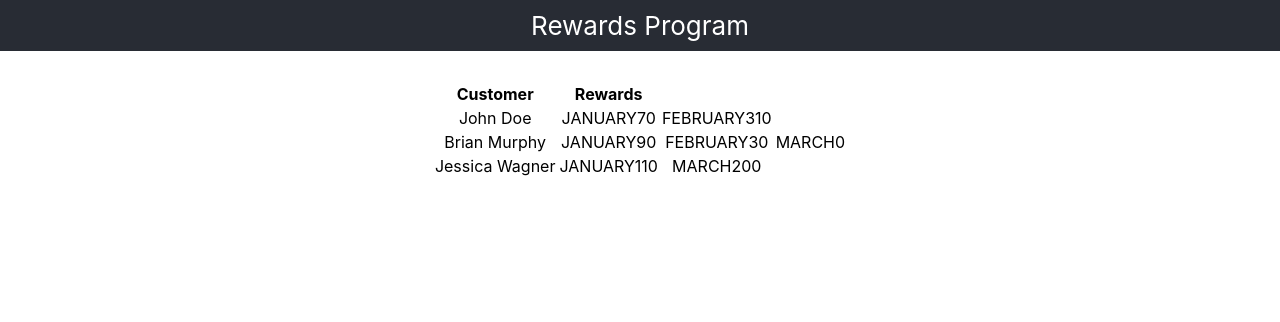
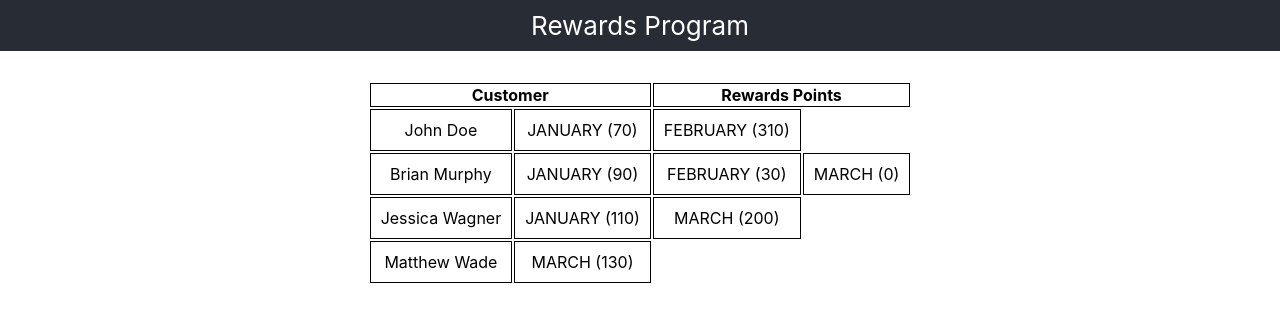
Before and after one commit to chasethesky79/rewards-points-program, a React (Create React App) app: page / in a window 1280 px wide. Shown: the top 322 px of the page. Built offline with nearby package versions, Linux system fonts and the light colour scheme.

Commit message:
rewards-program-calculator
Applied CSS styling to the rewards table

```diff
--- a/public/assets/data.json
+++ b/public/assets/data.json
@@ -48,5 +48,10 @@
     "customerName": "Jessica Wagner",
     "transactionMonth": "MARCH",
     "transactionAmt": 140
+  },
+  {
+    "customerName": "Matthew Wade",
+    "transactionMonth": "MARCH",
+    "transactionAmt": 140
   }
 ]
--- a/src/components/CustomerPointsSummary.tsx
+++ b/src/components/CustomerPointsSummary.tsx
@@ -1,23 +1,22 @@
 import { ICustomerPointsSummaryProps } from "../models/rewards-models";
-import { RewardsTableWrapper, RewardsTableHeaderWrapper } from '../styled-components/styled-components';
+import { RewardsTableWrapper, RewardsTableHeaderWrapper, RewardsTableColumnWrapper } from '../styled-components/styled-components';
+import '../components/Rewards.css'
 
 export const CustomerPointsSummary: React.FC<ICustomerPointsSummaryProps> = ({ customerPointsSummary }: ICustomerPointsSummaryProps) => {
     return (
-        <RewardsTableWrapper>
-            <table className="table table-hover">
+            <RewardsTableWrapper>
             <tbody>
                 <tr>
-                <RewardsTableHeaderWrapper>Customer</RewardsTableHeaderWrapper>
-                <RewardsTableHeaderWrapper>Rewards</RewardsTableHeaderWrapper>
+                <th colSpan={2} className='rewards-table-header'>Customer</th>
+                <th colSpan={2} className='rewards-table-header'>Rewards Points</th>
                 </tr>
-                {Object.entries(customerPointsSummary).map(([key, value ]) => (
+                {Object.entries(customerPointsSummary).map(([ key, value ]) => (
                 <tr className="table-row">
-                    <td key={`tablevalue-${key}`}>{key}</td>
-                    {Object.entries(value['pointsPerMonth']).map(element => <td key={`tablevalue-${element}`}>{element}</td>)}
+                    <RewardsTableColumnWrapper key={`tablevalue-${key}`}>{key}</RewardsTableColumnWrapper>
+                    {Object.entries(value['pointsPerMonth']).map(([ key, value ]) => <RewardsTableColumnWrapper key={`tablevalue-${key}`}>{key} ({value})</RewardsTableColumnWrapper>)}
                 </tr>
                 ))}
             </tbody>
-            </table>
-        </RewardsTableWrapper>
+            </RewardsTableWrapper>
     )
 }
--- /dev/null
+++ b/src/components/Rewards.css
@@ -0,0 +1,5 @@
+.rewards-table-header {
+   text-align: center;
+   border: 1px solid black;
+   margin-left: 30px;
+}
--- a/src/styled-components/styled-components.ts
+++ b/src/styled-components/styled-components.ts
@@ -21,14 +21,19 @@ export const HeaderWrapper = styled.div`
     color: white;
 `;
 
-export const RewardsTableWrapper = styled.div`
+export const RewardsTableWrapper = styled.table`
   display: flex;
   justify-content: center;
   margin-top: 30px;
-  border-spacing: 10px;
-  border-collapse: separate;
 `
 
 export const RewardsTableHeaderWrapper = styled.th`
    text-align: center;
+   border: 1px solid black;
+   margin-left: 30px;
 `
+
+export const RewardsTableColumnWrapper = styled.td`
+ padding: 10px;
+ border: 1px solid black;
+`
```
